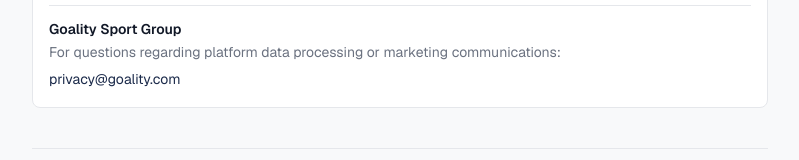
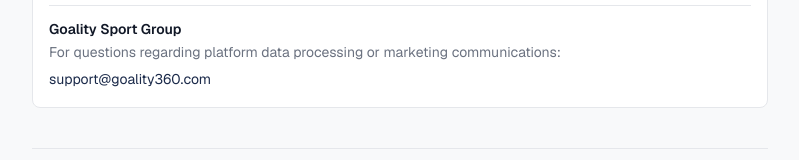
Before and after one commit to emirastudio/kingscup-GTMC, a Next.js app: page /en/privacy in a window 1280 px wide. Shown: the part 2507-2667 px from the top of the page, without its empty margins (240-1039 px from the left). Built offline with nearby package versions, Linux system fonts and the light colour scheme.

Commit message:
Fix contact email to support@goality360.com
Co-Authored-By: Claude Sonnet 4.6 <noreply@anthropic.com>

```diff
--- a/src/app/[locale]/privacy/page.tsx
+++ b/src/app/[locale]/privacy/page.tsx
@@ -231,10 +231,10 @@ export default function PrivacyPage() {
                 </p>
                 <p className="mt-1">
                   <a
-                    href="mailto:privacy@goality.com"
+                    href="mailto:support@goality360.com"
                     className="text-navy hover:underline"
                   >
-                    privacy@goality.com
+                    support@goality360.com
                   </a>
                 </p>
               </div>
```
